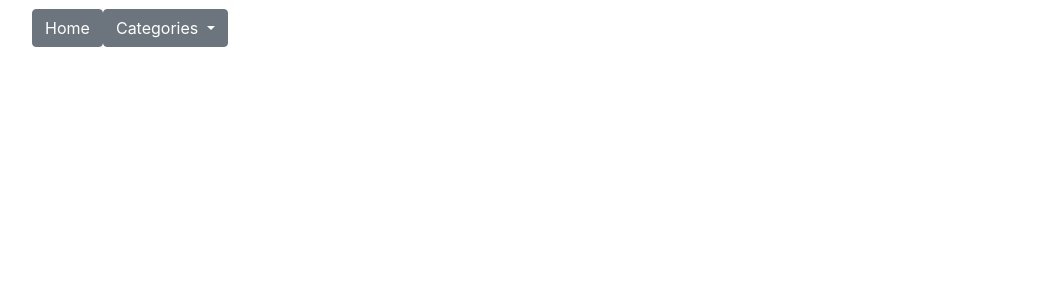
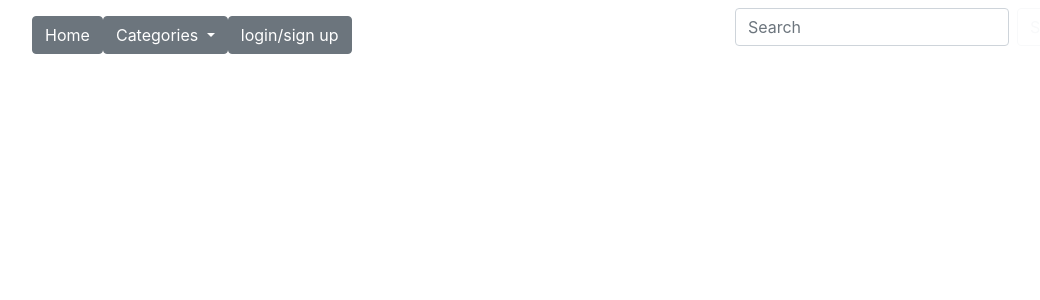
Before and after one commit to abdullahjr0/MS3, a Flask app: template templates/base.html in a window 1280 px wide. Shown: the top 300 px of the page, without its empty margins (168-1208 px from the left). Run offline with Flask 2, Linux system fonts and the light colour scheme; the template is opened without the code that fills it, so the values that code supplies are empty; some libraries are stand-ins or nearby versions.

Commit message:
add user authentication to header

```diff
--- a/templates/base.html
+++ b/templates/base.html
@@ -40,3 +40,37 @@
                         </div>
                     </div>
                 </li>
+
+				{%if current_user.is_authenticated%}
+                <li class="nav-item ">
+                    <a class="mbtn btn btn-secondary" href="/contact">Contact <span class="sr-only">(current)</span></a>
+                </li>
+
+                <li class="nav-item ">
+                    <a class="mbtn btn btn-secondary" href="/profile">profile<span class="sr-only">(current)</span></a>
+                </li>
+
+                <li class="nav-item ">
+                    <a class="mbtn btn btn-secondary" href="/logout">logout <span class="sr-only">(current)</span></a>
+                </li>
+
+
+                {%else%}
+                <li class="nav-item ">
+                    <a class="mbtn btn btn-secondary" href="/login">login/sign up <span class="sr-only">(current)</span></a>
+                </li>
+                {%endif%}
+
+            </ul>
+            <form class="form-inline mt-2 mt-md-0" action="/search" method="post">
+                <input class="form-control mr-sm-2" type="text" placeholder="Search" name="value" aria-label="Search">
+                <button class="btn btn-outline-light btn-outline-success my-2 my-sm-0" type="submit">Search</button>
+            </form>
+        </div>
+    </nav>
+</header>
+
+
+{%block content%}
+
+{%endblock%}
```
